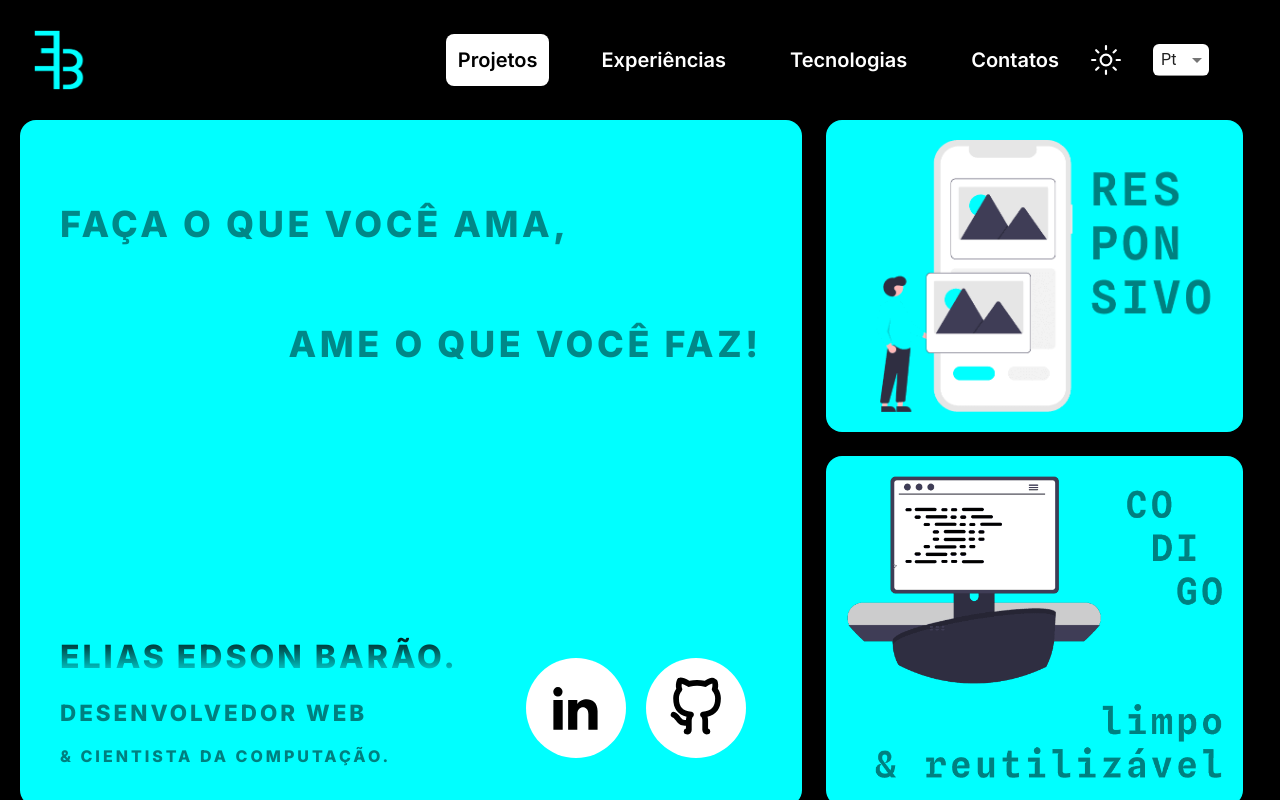
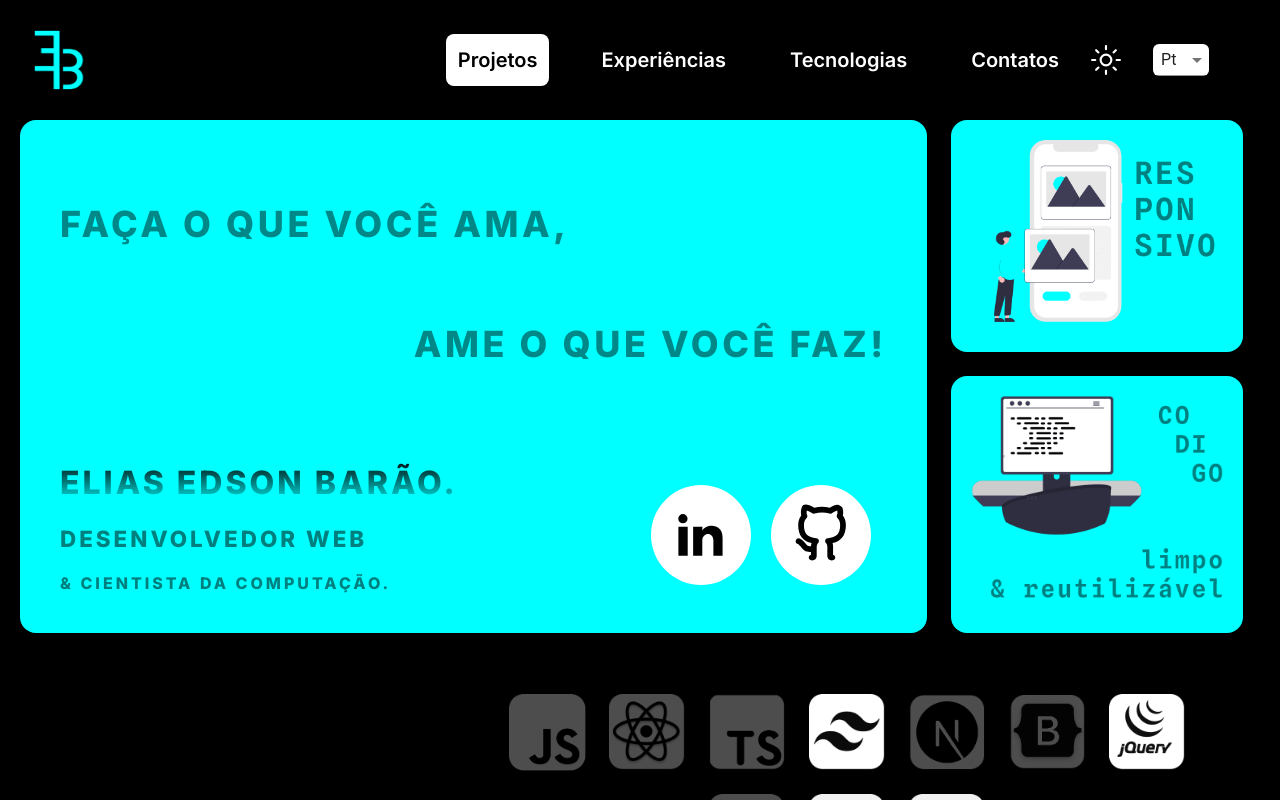
Before and after one commit to httpE2Barao/E2Barao, a Next.js app: page / in a window 1280 px wide. Shown: the top 800 px of the page. Built offline with nearby package versions, Linux system fonts and the light colour scheme.

Commit message:
ajustando media querie e verificando estado do titulo

```diff
--- a/src/components/home/box-main.tsx
+++ b/src/components/home/box-main.tsx
@@ -26,7 +26,7 @@ export default function BoxMain() {
 
   return (
     <div className={`${theme === 'dark' ? 'bg-azul-claro' : 'bg-azul-claro'}
-    flex flex-col w-full row-start-1 row-span-2 col-span-4 rounded-2xl shadow-lg p-4 gap-20 lg:py-7 lg:px-10 lg:col-span-2 xl:col-span-2`}>
+    flex flex-col w-full row-start-1 row-span-2 col-span-4 rounded-2xl shadow-lg p-4 gap-20 lg:py-7 lg:px-10 lg:col-span-3`}>
 
       <BoxMainPhrase language={language} />
 
--- a/src/components/home/box-small.tsx
+++ b/src/components/home/box-small.tsx
@@ -2,6 +2,7 @@ import React, { useEffect, useRef } from 'react';
 import Image from "next/image";
 import VanillaTilt from "vanilla-tilt";
 import { TecsContainer } from '../tecnologies/tecs-container';
+import { useTheme } from '../switchers/switchers';
 
 interface BoxProps {
   name: string | string[];
@@ -12,6 +13,7 @@ interface BoxProps {
 }
 
 export default function BoxSmall(props: BoxProps) {
+  const { changePage } = useTheme();
   const boxRef = useRef<HTMLDivElement>(null);
 
   useEffect(() => {
@@ -22,14 +24,16 @@ export default function BoxSmall(props: BoxProps) {
   }, [props.last]);
 
   return (
-    <div ref={boxRef}
+    <div
+      ref={boxRef}
       className={`bg-azul-claro slideRightSlower justify-center rounded-2xl
-      ${props.bgNone === undefined && props.last === undefined && 'col-span-2 2xl:col-span-1 shadow-lg'}
-      ${props.bgNone === true && 'm-auto hidden bg-transparent p-0 lg:block row-start-3'}
-      ${props.last === true
+        ${props.bgNone === undefined && props.last === undefined && 'max-lg:col-span-2 lg:col-span-1 shadow-lg'}
+        ${props.bgNone === true && 'm-auto hidden bg-transparent p-0 lg:block row-start-3'}
+        ${props.last === true
           ? 'bg-transparent flex row-start-4 col-span-4 lg:row-start-3 lg:col-span-3 2xl:col-span-2'
           : 'p-5 max-md:col-span-2'}
-      `}>
+      `}
+    >
       {props.last === true ? (
         <TecsContainer type={1} />
       ) : (
@@ -39,8 +43,10 @@ export default function BoxSmall(props: BoxProps) {
           alt={props.alt}
           width={500}
           height={500}
+          onClick={() => props.bgNone && changePage(4)}
         />
       )}
     </div>
   );
+
 }
--- a/src/components/tecnologies/tecs-container.tsx
+++ b/src/components/tecnologies/tecs-container.tsx
@@ -31,8 +31,7 @@ export const TecsContainer = ({ type }: { type?: number }) => {
             p-5 rounded-lg hover:cursor-default`} >
             {('tecsSrc' in item && item.tecsSrc) ? (
               <>
-                <h1 className={`text-3xl font-bold tracking-wide text-center mb-10 mt-5 ${theme==='dark'?'text-white':'text-black'}`}>Tecnologias</h1>
-                <TecsGrid subList={item.tecsSrc} type={type} />
+                <TecsGrid subList={item.tecsSrc} type={type}/>
               </>
             ) : (
               <>
--- a/src/components/tecnologies/tecs-grid.tsx
+++ b/src/components/tecnologies/tecs-grid.tsx
@@ -9,7 +9,7 @@ interface iTecsGridProps {
 }
 
 export const TecsGrid = ({ subList, type }: iTecsGridProps) => {
-  const { theme } = useTheme();
+  const { theme, page } = useTheme();
   const [flashingDivs, setFlashingDivs] = useState<number[]>([]);
   const numberOfFlashingDivs = 7;
 
@@ -29,11 +29,13 @@ export const TecsGrid = ({ subList, type }: iTecsGridProps) => {
   }, [subList]);
 
   const isFlashing = (index: number) => flashingDivs.includes(index);
-
   const maxItems = type === 1 ? 10 : subList.length;
 
   return (
     <>
+      {
+        page === '/Tecs' && <h1 className={`text-3xl font-bold tracking-wide text-center mb-10 mt-5 ${theme === 'dark' ? 'text-white' : 'text-black'}`}>Tecnologias</h1>
+      }
       <ul
         className={`${type == 1 ? '' : '4k:py-10'} flex flex-wrap my-auto gap-5 items-center justify-center`}
         style={{
```
